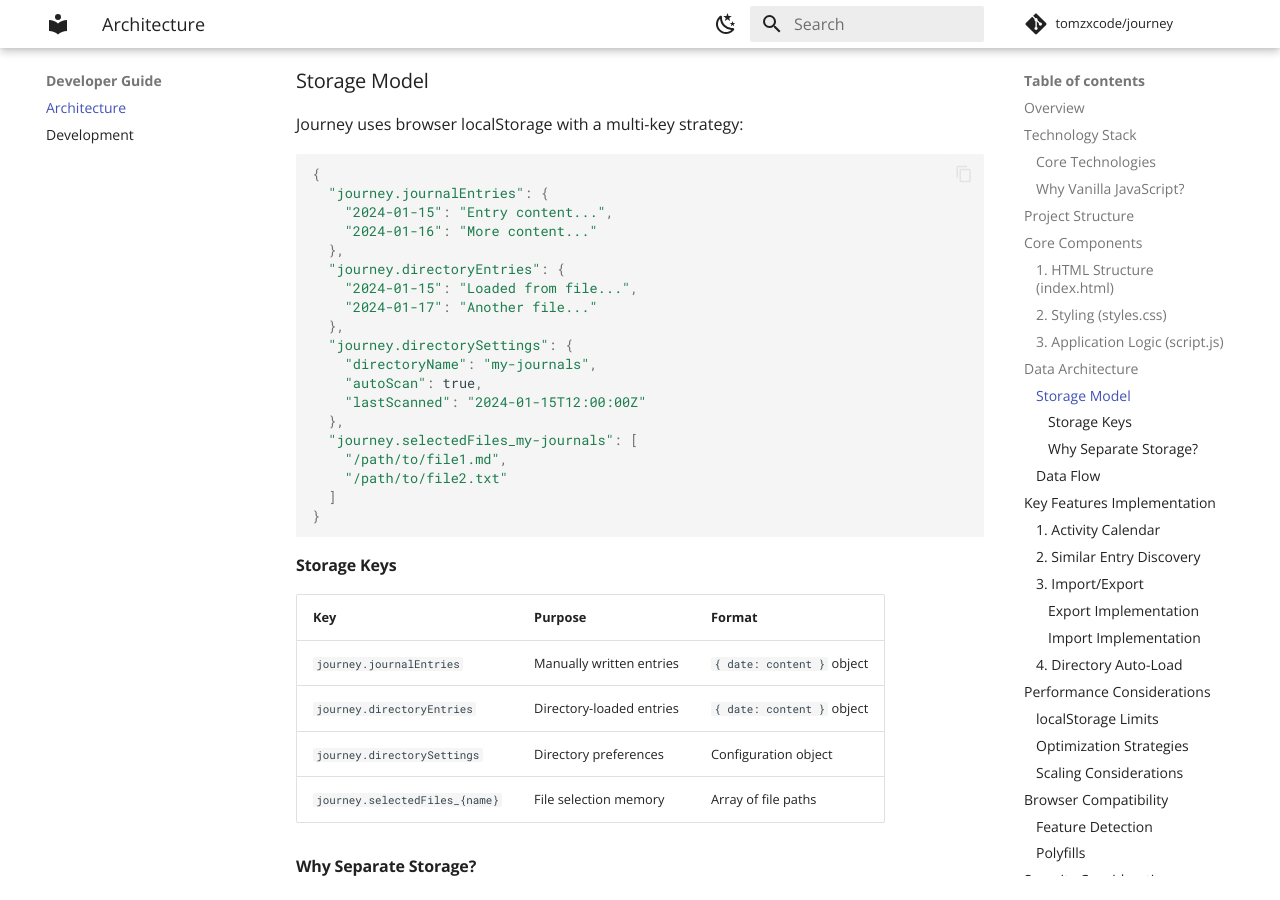
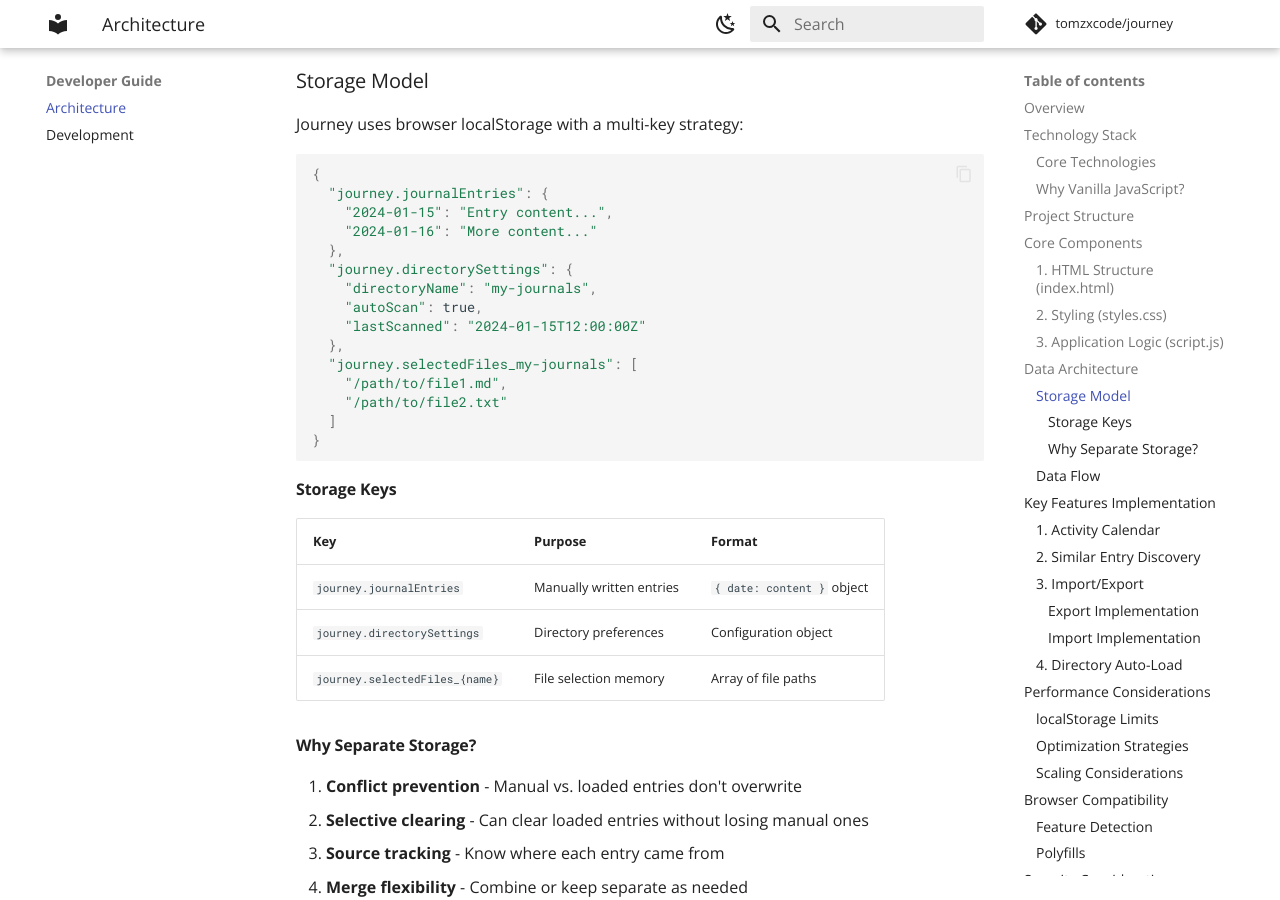
Before and after one commit to TomzxCode/journey, an MkDocs documentation site: the page built from docs/architecture.md, in a window 1280 px wide and 900 px high, scrolled down 3155 px. Built offline with MkDocs 1.6.1 and Material for MkDocs 9.7.7, drawn with Linux system fonts in a browser that asks for light colours; comment, search, counter and statistics services are not loaded; some of the changed text lies outside the part shown.

Commit message:
Do not persist directoryEntries (vibe-kanban 90e1c10a)
The content of files read from disk should not be in local storage.

```diff
--- a/docs/architecture.md
+++ b/docs/architecture.md
@@ -152,10 +152,6 @@ Journey uses browser localStorage with a multi-key strategy:
     "2024-01-15": "Entry content...",
     "2024-01-16": "More content..."
   },
-  "journey.directoryEntries": {
-    "2024-01-15": "Loaded from file...",
-    "2024-01-17": "Another file..."
-  },
   "journey.directorySettings": {
     "directoryName": "my-journals",
     "autoScan": true,
@@ -173,7 +169,6 @@ Journey uses browser localStorage with a multi-key strategy:
 | Key | Purpose | Format |
 |-----|---------|--------|
 | `journey.journalEntries` | Manually written entries | `{ date: content }` object |
-| `journey.directoryEntries` | Directory-loaded entries | `{ date: content }` object |
 | `journey.directorySettings` | Directory preferences | Configuration object |
 | `journey.selectedFiles_{name}` | File selection memory | Array of file paths |
 
@@ -451,11 +446,7 @@ async function loadSelectedFiles(selectedHandles) {
     Object.assign(directoryEntries, entries);
   }
 
-  // Save to localStorage
-  localStorage.setItem(
-    'journey.directoryEntries',
-    JSON.stringify(directoryEntries)
-  );
+  // Content of files read from disk is not persisted to local storage
 
   // Update UI
   renderActivityCalendar();
```
Also changed, not shown: README.md (+0 -1 lines), docs/getting-started.md (+0 -1 lines), script.js (+1 -16 lines).
